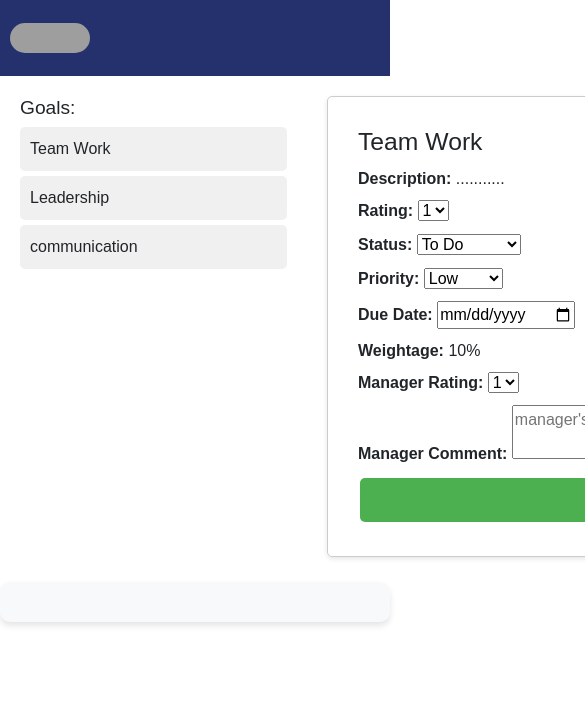
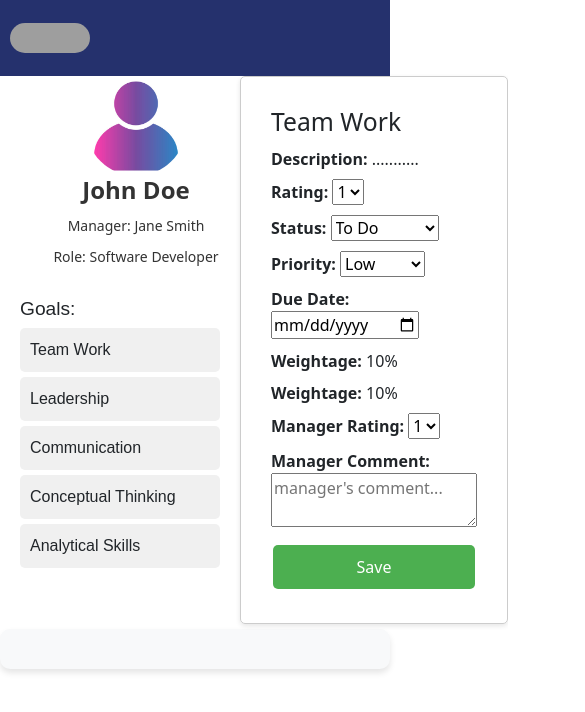
Before and after one commit to pranavkonde/Perfex, a React (Create React App) app in the folder client/: page /Reviewpage in a window 390 px wide. Shown: the top 712 px of the page, 585 px wide, since content can reach past the window. Built offline with nearby package versions, Linux system fonts and the light colour scheme; grey boxes are pictures that could not be loaded.

Commit message:
Add css for track goal, profile section and review page

```diff
--- /dev/null
+++ b/client/src/components/ProfileSection.css
@@ -0,0 +1,40 @@
+/* TrackGoal.css */
+.profile-section{
+   width: 100%;
+   margin-left: 1em;
+}
+/* Style for the profile image */
+.profile-section .profile-logo img {
+    width: 100px; /* Adjust the width of the image */
+    height: 100px; /* Adjust the height of the image */
+    border-radius: 50%; /* Makes the image circular */
+    object-fit: contain; /* Ensures the image covers the area without stretching */
+    /* margin-right: 10px;
+    margin-left: 100px;
+    margin-top: 80px; */
+    display: flex;
+    justify-content: center;
+    align-items: center;
+   }
+   .profile-logo{
+    display: flex;
+    justify-content: center !important;
+   }
+
+
+
+/* Style for the profile name */
+.profile-section h2 {
+    font-size: 24px; /* Adjust the font size */
+    color: #333; /* Adjust the text color */
+    margin-bottom: 10px; /* Add some space below the name */
+    font-weight: bold; /* Make the text bold */
+    text-align: center;
+   }
+
+   .profile-section p {
+    font-size: 14px; /* Adjust the font size */
+    color: #333; /* Adjust the text color */
+    margin-bottom: 10px; /* Add some space below the name */
+    text-align: center;
+}
--- /dev/null
+++ b/client/src/components/Profilesection.js
@@ -0,0 +1,22 @@
+// ProfileSection.js
+import React from 'react';
+import './ProfileSection.css';
+
+const ProfileSection = ({ profile, goals }) => {
+ return (
+    <div className="profile-section">
+      <div className="profile-logo">
+        {/* Assuming you have a logo image, replace 'logo.png' with your actual logo path */}
+        <img src="profile.jpg" alt="Profile Logo" />
+      </div>
+      <div className="profile-info">
+        <h2>{profile.name}</h2>
+        <p>Manager: {profile.managerName}</p>
+        <p>Role: {profile.role}</p>
+      </div>
+
+    </div>
+ );
+};
+
+export default ProfileSection;
--- a/client/src/components/Reviewpage.js
+++ b/client/src/components/Reviewpage.js
@@ -1,72 +1,121 @@
 import React, { useState, useEffect } from 'react';
 import Navbar1 from './Navbar1';
-import './ReviewPage.css';
+import './TrackGoal.css';
+import Profilesection from './Profilesection';;
 
-const ManagerFeedback = () => {
+const GoalTracker = () => {
   const initialGoals = [
     {
       id: 1,
       title: 'Team Work',
       description: '...........',
-      rating: 1,
-      status: 'To Do',
-      priority: 'Low',
+      rating: 1, // Default rating
+      status: 'To Do', // Default status
+      priority: 'Low', // Default priority
       dueDate: '',
-      weightage: 10,
-      managerRating: 0, // Add managerRating property
-      managerComment: '' // Add managerComment property
+      weightage: 10 // Weightage percentage for this goal
     },
     {
       id: 2,
       title: 'Leadership',
-        description: '...........',
-        rating: 1,
-        status: 'To Do',
-        priority: 'Low',
+      description: '................',
+      rating: 1, // Default rating
+      status: 'To Do', // Default status
+      priority: 'Low', // Default priority
       dueDate: '',
-        weightage: 10,
-        managerRating: 0, // Add managerRating property
-        managerComment: '' // Add managerComment property
+      weightage: 20 // Weightage percentage for this goal
     },
     {
-        id: 1,
-        title: 'communication',
-        description: '...........',
-        rating: 1,
-        status: 'To Do',
-        priority: 'Low',
+      id: 3,
+      title: 'Communication',
+      description: '..........',
+      rating: 1, // Default rating
+      status: 'To Do', // Default status
+      priority: 'Low', // Default priority
       dueDate: '',
-        weightage: 10,
-        managerRating: 0, // Add managerRating property
-        managerComment: '' // Add managerComment property
+      weightage: 10 // Weightage percentage for this goal
     },
-    // Add more goals as needed...
+
+    {
+      id: 4,
+      title: 'Conceptual Thinking',
+      description: '..........',
+      rating: 1, // Default rating
+      status: 'To Do', // Default status
+      priority: 'Low', // Default priority
+      dueDate: '',
+      weightage: 20 // Weightage percentage for this goal
+  },
+
+  {
+    id: 5,
+    title: 'Analytical Skills',
+    description: '..........',
+    rating: 1, // Default rating
+    status: 'To Do', // Default status
+    priority: 'Low', // Default priority
+    dueDate: '',
+    weightage: 40 // Weightage percentage for this goal
+}
   ];
 
+
+
 const [goals, setGoals] = useState(initialGoals);
+const [selectedGoalIndex, setSelectedGoalIndex] = useState(0);
 const [selectedGoal, setSelectedGoal] = useState(initialGoals[0]);
 const [overallRating, setOverallRating] = useState(0);
 const [hasIncompleteGoals, setHasIncompleteGoals] = useState(false);
 const [showOverallRating, setShowOverallRating] = useState(false);
 
 function calculateWeightedAverage(goals) {
-    const completedGoals = goals.filter((goal) => goal.status === 'Completed');
-    const weightedSum = completedGoals.reduce((sum, goal) => sum + goal.rating * goal.weightage, 0);
-    const totalWeightage = completedGoals.reduce((total, goal) => total + goal.weightage, 0);
-    const weightedAverage = totalWeightage > 0 ? weightedSum / totalWeightage : 0;
+  // Initialize variables
+  let weightedSum = 0;
+  let totalWeightage = 0;
+
+  // Iterate over each goal
+  goals.forEach(goal => {
+      // Check if the goal is completed
+      if (goal.status === 'Completed') {
+          // Add the product of rating and weightage to the weighted sum
+          weightedSum += goal.rating * goal.weightage;
+          // Add the weightage to the total weightage
+          totalWeightage += goal.weightage;
+      }
+  });
+
+  // Calculate the weighted average
+  let weightedAverage = 0;
+  if (totalWeightage > 0) {
+      weightedAverage = weightedSum / totalWeightage;
+  }
+
   return weightedAverage;
 }
 
   useEffect(() => {
+    // Assuming `goals` is your state containing all goals
     const overallRating = calculateWeightedAverage(goals);
     setOverallRating(overallRating);
-  }, [goals]);
+  }, [goals]); // Re-calculate whenever `goals` changes
 
+
+const handleManagerRatingChange = (event) => {
+   const newManagerRating = parseInt(event.target.value);
+   const updatedGoal = { ...selectedGoal, managerRating: newManagerRating };
+   updateGoal(updatedGoal);
+ };
+
+ const handleManagerCommentChange = (event) => {
+    const newManagerComment = event.target.value;
+    const updatedGoal = { ...selectedGoal, managerComment: newManagerComment };
+    updateGoal(updatedGoal);
+  };
   const handleSave = () => {
     console.log('Goals saved:', goals);
     console.log('Overall Rating:', overallRating.toFixed(2));
-    setShowOverallRating(true);
-    // Save goals to backend or perform other actions here
+    setShowOverallRating(true); // Show the overall rating message
+    // Add logic to save the goals to backend or perform other actions
   };
 
   const handleGoalSelect = (goalId) => {
@@ -98,40 +147,45 @@ const ManagerFeedback = () => {
     updateGoal(updatedGoal);
   };
 
-  const handleManagerRatingChange = (event) => {
-    const newManagerRating = parseInt(event.target.value);
-    const updatedGoal = { ...selectedGoal, managerRating: newManagerRating };
-    updateGoal(updatedGoal);
-  };
-
   const updateGoal = (updatedGoal) => {
-    const updatedGoals = goals.map((goal) => (goal.id === updatedGoal.id ? updatedGoal : goal));
+    const updatedGoals = goals.map((goal) =>
+      goal.id === updatedGoal.id ? updatedGoal : goal
+    );
     setGoals(updatedGoals);
     setSelectedGoal(updatedGoal);
   };
 
-  const handleManagerCommentChange = (event) => {
-    const newManagerComment = event.target.value;
-    const updatedGoal = { ...selectedGoal, managerComment: newManagerComment };
-    updateGoal(updatedGoal);
+  const profile = {
+    name: 'John Doe',
+    managerName: 'Jane Smith',
+    role: 'Software Developer',
  };
 
   return (
+
     <div>
-      <Navbar1 currentPage="Reviewpage" />
+    <Navbar1 currentPage="Trackgoal" />
+      <div className='profile-goaldetails'>
+     <div style={{display:'flex', flexDirection:'column'}}>
+     <Profilesection profile={profile} />
       <div className="goal-tracker">
         <div className="goal-container">
+
           <div className="goal-list">
             <h2>Goals:</h2>
             <ul>
               {goals.map((goal) => (
 
-<li key = {goal.id} onClick={() => handleGoalSelect(goal.id)}>
+<li key={goal.id} onClick={() => handleGoalSelect(goal.id)}>
 
                   {goal.title}
                 </li>
               ))}
             </ul>
+          </div>
+
+          </div>
+        </div>
      </div>
       <div className="goal-details">
             {selectedGoal && (
@@ -143,7 +197,7 @@ const ManagerFeedback = () => {
                 <div className="dropdown-container">
                   <label>
                     <strong>Rating:</strong>{' '}
-                    <select value={selectedGoal.rating} onChange={handleRatingChange} >
+                    <select value={selectedGoal.rating} onChange={handleRatingChange}>
                       {[1, 2, 3, 4, 5].map((rating) => (
                         <option key={rating} value={rating}>
                           {rating}
@@ -178,6 +232,9 @@ const ManagerFeedback = () => {
                   <p>
                     <strong>Weightage:</strong> {selectedGoal.weightage}%
                   </p>
+  <p>
+                    <strong>Weightage:</strong> {selectedGoal.weightage}%
+                  </p>
                   <div className="manager-feedback">
                     <label>
                       <strong>Manager Rating:</strong>{' '}
@@ -205,19 +262,23 @@ const ManagerFeedback = () => {
             )}
             </div>
       </div>
-      </div>
+
+
+
+
+     {/* Use the ProfileSection component */}
+
       <div className="overall-rating">
 {showOverallRating && (
     <>
-            <h2>
-              Overall Rating: <span className="rating-value">{overallRating.toFixed(2)}</span> / 5
-            </h2>
+      <h2>Overall Rating: <span className="rating-value">{overallRating.toFixed(2)}</span> / 5</h2>
       {hasIncompleteGoals && <p>Note: Some goals are not counted in the overall rating due to their status.</p>}
     </>
 )}
 </div>
+
     </div>
   );
 };
 
-export default ManagerFeedback;
+export default GoalTracker;
--- a/client/src/components/TrackGoal.css
+++ b/client/src/components/TrackGoal.css
@@ -1,8 +1,9 @@
+/* Base styles */
 .goal-tracker {
   font-family: Arial, sans-serif;
   display: flex;
   flex-direction: column;
-  align-items: flex-start; /* Align items to the left */
+  align-items: flex-start;
   padding: 20px;
  }
 
@@ -18,14 +19,12 @@
  .goal-list h2 {
   font-size: 1.2em;
   gap: 10px;
-
  }
 
  .goal-list ul {
   list-style-type: none;
   padding: 0;
   gap: 10px;
-
  }
 
  .goal-list li {
@@ -42,23 +41,21 @@
 
  .goal-details {
   border: 1px solid #ccc;
-  padding: 30px; /* Increase padding for more internal spacing */
+  padding: 30px;
   border-radius: 5px;
-  width: 900px; /* Increase width */
+  width: 600px;
   box-shadow: 0px 2px 5px rgba(0, 0, 0, 0.1);
   gap: 10px;
-
  }
 
  .dropdown-container label {
-  margin-bottom: 10px; /* Add margin between dropdowns */
+  margin-bottom: 10px;
  }
 
  .dropdown-container {
   display: flex;
   flex-direction: column;
  }
-
 
  .goal-details h2 {
   margin-bottom: 10px;
@@ -75,23 +72,29 @@
  .goal-container {
   display: flex;
   justify-content: space-between;
+  align-items: center;
+  justify-content: center;
+  width: 70%;
  }
 
+ .goal-list {
+  width: 30%;
+  margin-right: 20px;
+ }
 
- .goal-list {
-  width: 30%; /* Adjust width as needed */
-  margin-right: 20px; /* Adds space to the right of the goal list */
+ .goal-list li{
+  width: 200px;
  }
 
  .goal-details {
-  width: 50%; /* Adjust width as needed */
-  margin-left: 20px; /* Adds space to the left of the goal details */
-  height: 100%;
-  width: 900px;
+  width: 20%;
+  margin-left: 7%;
+  height: 100dvh;
+  width: 100%;
  }
 
  .goal-details button {
-  background-color: #4CAF50; /* Green */
+  background-color: #4CAF50;
   border: none;
   color: white;
   padding: 10px 20px;
@@ -105,30 +108,51 @@
  }
 
  .overall-rating {
-  background-color: #f8f9fa; /* Light background color */
-  padding: 20px; /* Padding around the content */
-  border-radius: 10px; /* Rounded corners */
-  margin-top: 5px; /* Space above the section */
-  box-shadow: 0 4px 6px rgba(0, 0, 0, 0.1); /* Subtle shadow for depth */
+  background-color: #f8f9fa;
+  padding: 20px;
+  border-radius: 10px;
+  margin-top: 5px;
+  box-shadow: 0 4px 6px rgba(0, 0, 0, 0.1);
  }
 
  .overall-rating h2 {
-  margin-bottom: 10px; /* Space below the title */
-  font-size: 24px; /* Larger font size for the title */
-  color: #343a40; /* Darker text color for the title */
+  margin-bottom: 10px;
+  font-size: 24px;
+  color: #343a40;
  }
 
  .overall-rating p {
-  margin-bottom: 10px; /* Space below each paragraph */
-  font-size: 18px; /* Larger font size for readability */
-  color: #495057; /* Slightly darker text color for the rating and note */
+  margin-bottom: 10px;
+  font-size: 18px;
+  color: #495057;
  }
 
  .overall-rating p:last-child {
-  margin-bottom: 0; /* No extra space below the last paragraph */
+  margin-bottom: 0;
  }
 
  .rating-value {
-  display: inline-block; /* Ensures the span is inline with the rest of the text */
-  margin-right: 5px; /* Adds a small space between the rating value and the colon */
+  display: inline-block;
+  margin-right: 5px;
  }
+
+ /* Responsive styles */
+ @media (max-width: 768px) {
+  .goal-container {
+     flex-direction: column;
+  }
+
+  .goal-list, .goal-details {
+     width: 100%;
+     margin: 0;
+  }
+
+  .goal-details {
+     width: auto;
+     height: auto;
+  }
+}
+
+.profile-goaldetails{
+  display: flex;
+}
--- a/client/src/components/Trackgoal.js
+++ b/client/src/components/Trackgoal.js
@@ -1,6 +1,8 @@
 import React, { useState, useEffect } from 'react';
 import Navbar1 from './Navbar1';
 import './TrackGoal.css';
+import Profilesection from './Profilesection';
+;
 
 const GoalTracker = () => {
   const initialGoals = [
@@ -59,26 +61,44 @@ const GoalTracker = () => {
   ];
 
 
+
 const [goals, setGoals] = useState(initialGoals);
+const [selectedGoalIndex, setSelectedGoalIndex] = useState(0);
 const [selectedGoal, setSelectedGoal] = useState(initialGoals[0]);
 const [overallRating, setOverallRating] = useState(0);
 const [hasIncompleteGoals, setHasIncompleteGoals] = useState(false);
 const [showOverallRating, setShowOverallRating] = useState(false);
 
 function calculateWeightedAverage(goals) {
-    const completedGoals = goals.filter(goal => goal.status === 'Completed');
-    const weightedSum = completedGoals.reduce((sum, goal) => sum + (goal.rating * goal.weightage), 0);
-    const totalWeightage = completedGoals.reduce((total, goal) => total + goal.weightage, 0);
-    const weightedAverage = totalWeightage > 0 ? (weightedSum / totalWeightage) : 0;
+  // Initialize variables
+  let weightedSum = 0;
+  let totalWeightage = 0;
+
+  // Iterate over each goal
+  goals.forEach(goal => {
+      // Check if the goal is completed
+      if (goal.status === 'Completed') {
+          // Add the product of rating and weightage to the weighted sum
+          weightedSum += goal.rating * goal.weightage;
+          // Add the weightage to the total weightage
+          totalWeightage += goal.weightage;
+      }
+  });
+
+  // Calculate the weighted average
+  let weightedAverage = 0;
+  if (totalWeightage > 0) {
+      weightedAverage = weightedSum / totalWeightage;
+  }
+
   return weightedAverage;
 }
+
   useEffect(() => {
     // Assuming `goals` is your state containing all goals
     const overallRating = calculateWeightedAverage(goals);
     setOverallRating(overallRating);
   }, [goals]); // Re-calculate whenever `goals` changes
-
-
 
   const handleSave = () => {
     console.log('Goals saved:', goals);
@@ -124,9 +144,19 @@ const GoalTracker = () => {
     setSelectedGoal(updatedGoal);
   };
 
+  const profile = {
+    name: 'John Doe',
+    managerName: 'Jane Smith',
+    role: 'Software Developer',
+ };
+
   return (
+
     <div>
     <Navbar1 currentPage="Trackgoal" />
+      <div className='profile-goaldetails'>
+     <div style={{display:'flex', flexDirection:'column'}}>
+     <Profilesection profile={profile} />
       <div className="goal-tracker">
         <div className="goal-container">
           <div className="goal-list">
@@ -140,6 +170,10 @@ const GoalTracker = () => {
                 </li>
               ))}
             </ul>
+          </div>
+
+          </div>
+        </div>
      </div>
       <div className="goal-details">
             {selectedGoal && (
@@ -192,7 +226,7 @@ const GoalTracker = () => {
             )}
             </div>
       </div>
-      </div>
+
       <div className="overall-rating">
 {showOverallRating && (
     <>
```
Also changed, not shown: client/public/profile.jpg (added), client/src/components/ReviewPage.css (indentation only). Lines whose indentation alone changed are shown as unchanged.
